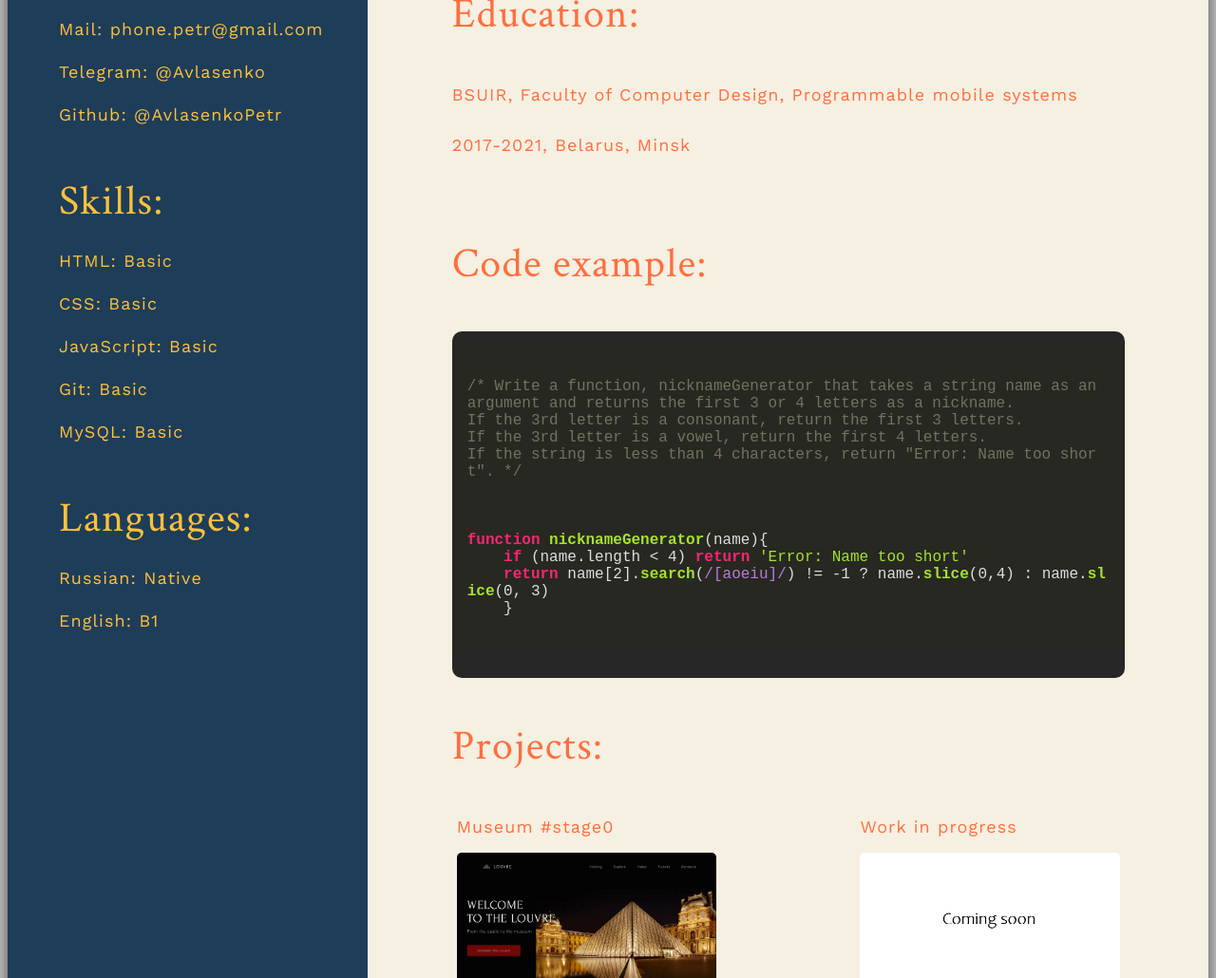
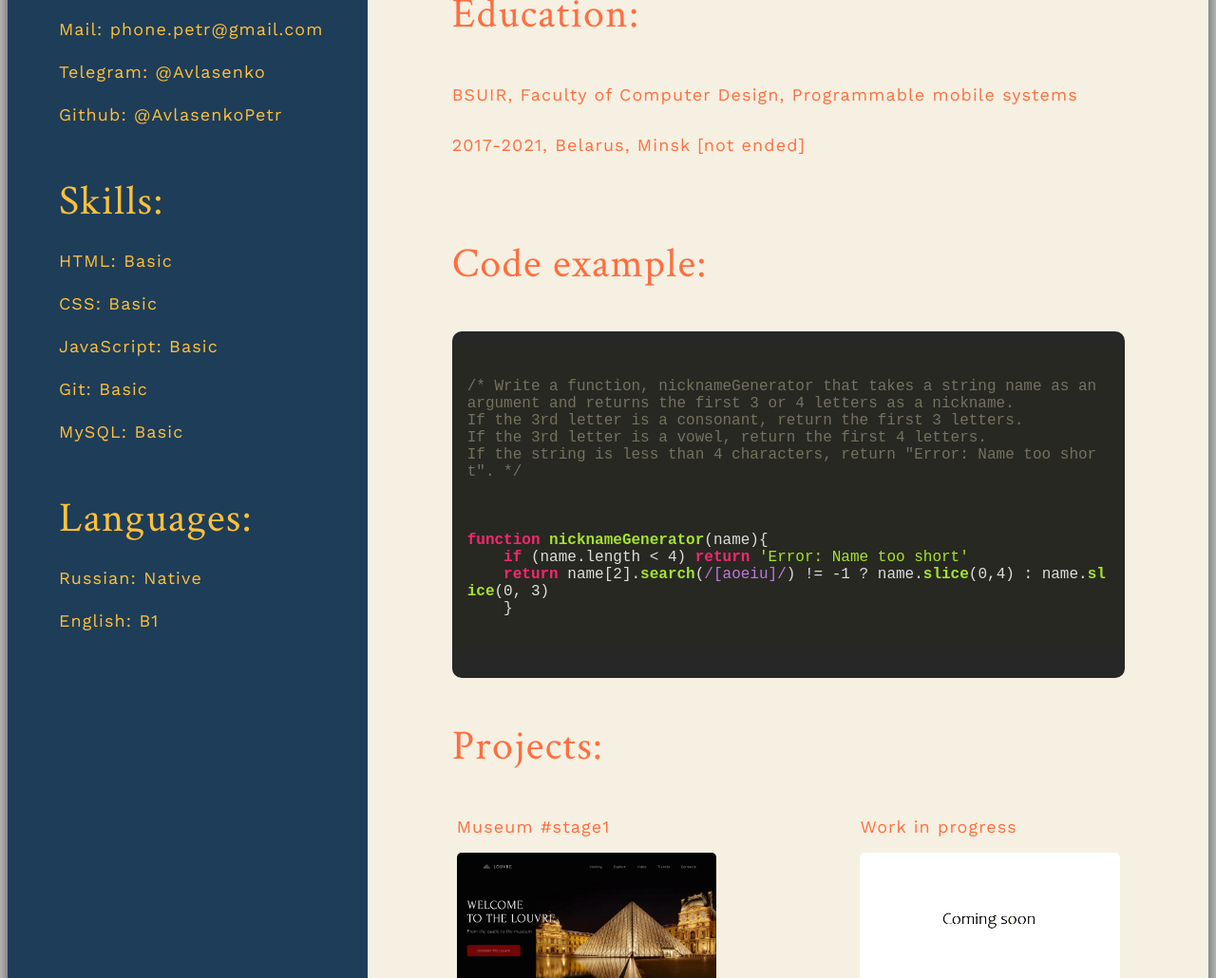
Before and after one commit to AvlasenkoPetr/rsschool-cv, a plain HTML site: page index.html in a window 1280 px wide. Shown: the part 820-1850 px from the top of the page at 95% size. Drawn offline with nearby package versions, Linux system fonts and the light colour scheme.

Commit message:
docs: change education info

```diff
--- a/index.html
+++ b/index.html
@@ -71,7 +71,7 @@
                 <section id="education">
                     <h3>Education:</h3>
                         <p>BSUIR, Faculty of Computer Design, Programmable mobile systems</p>
-                        <p>2017-2021, Belarus, Minsk</p>
+                        <p>2017-2021, Belarus, Minsk [not ended]</p>
                 </section>
                 <section id="code">
                     <h3>Code example:</h3>
@@ -100,7 +100,7 @@ function nicknameGenerator(name){
                     <div class="projects">
                         <div class="projects-div">
                             <div class="project-cell">
-                                <p>Museum #stage0</p>
+                                <p>Museum #stage1</p>
                                 <a href="https://rolling-scopes-school.github.io/avlasenkopetr-JSFE2021Q3/museum/" target="_blank">
                                     <img src="./assets/museum.jpg" alt="museum">
                                 </a>
```
